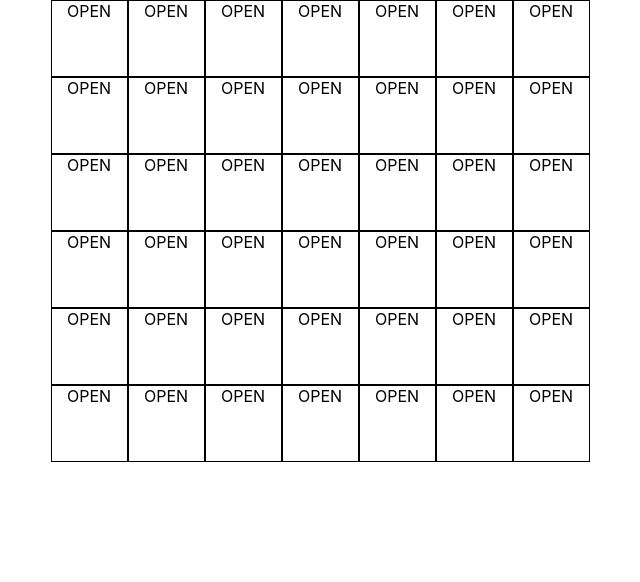
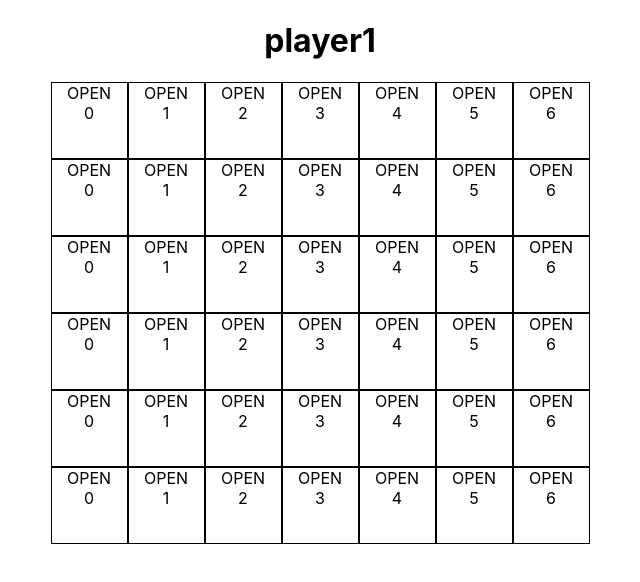
Before and after one commit to loganshoemaker/ConnectFour, a React (Create React App) app: page / in a window 1280 px wide. Shown: the top 582 px of the page, without its empty margins (320-960 px from the left). Built offline with nearby package versions, Linux system fonts and the light colour scheme.

Commit message:
updating tiles when user clicks

```diff
--- a/src/Board.tsx
+++ b/src/Board.tsx
@@ -1,47 +1,33 @@
-import React from "react";
+import React, { useState } from "react";
 import "./App.css";
 
 // Use hooks
-// Use typescript
 // Write tests
 // Allow users to change their player name
-
-const Board: React.FC = () => {
-  /*
-
-  TODO: method (hook?) toggle player 1 & player 2
-
-  */
-
-  /*
-
-  TODO: method (hook?) update places & re-render board when space selected
-
-  */
-
-  /*
+/*
 
   TODO: method(s?) (hook?) to calculate state of board (after x turns?)
 
   */
 
-  /*
+/*
 
   TODO: separate Tile functional component to present tile
 
   */
 
-  /*
+/*
 
   TODO: option at start of game to allow users to pick their player name
 
   */
 
+const Board: React.FC = () => {
   interface Tile {
     player: string;
   }
 
-  const places: Array<Array<Tile>> = Array(6)
+  const initialBoard: Array<Array<Tile>> = Array(6)
     .fill(null)
     .map((_column: any) =>
       Array(7).fill({
@@ -49,12 +35,24 @@ const Board: React.FC = () => {
       })
     );
 
+  const [currentPlayer, toggleCurrentPlayer1] = useState("player1");
+  const [places, updatePlaces] = useState(initialBoard);
+
+  const handleTileClick = (rowIndex: number, columnIndex: number) => {
+    const newPlaces = [...places];
+    newPlaces[rowIndex][columnIndex] = { player: currentPlayer };
+    updatePlaces(newPlaces);
+    toggleCurrentPlayer1(currentPlayer === "player1" ? "player2" : "player1");
+  };
+
   // onClick of tile will send rowIndex and columnIndex to update places via hook
   return (
     <div>
+      <h1>{currentPlayer}</h1>
       {places.map((row, rowIndex) => {
         return (
           <div
+            key={`row${rowIndex}`}
             style={{
               display: "block"
             }}
@@ -62,6 +60,11 @@ const Board: React.FC = () => {
             {row.map((column: Tile, columnIndex: number) => {
               return (
                 <div
+                  onClick={() =>
+                    column.player === "OPEN" &&
+                    handleTileClick(rowIndex, columnIndex)
+                  }
+                  key={`Tile${columnIndex}`}
                   style={{
                     display: "inline-block",
                     width: "75px",
@@ -70,6 +73,8 @@ const Board: React.FC = () => {
                   }}
                 >
                   {column.player}
+                  <br />
+                  {columnIndex}
                 </div>
               );
             })}
```
